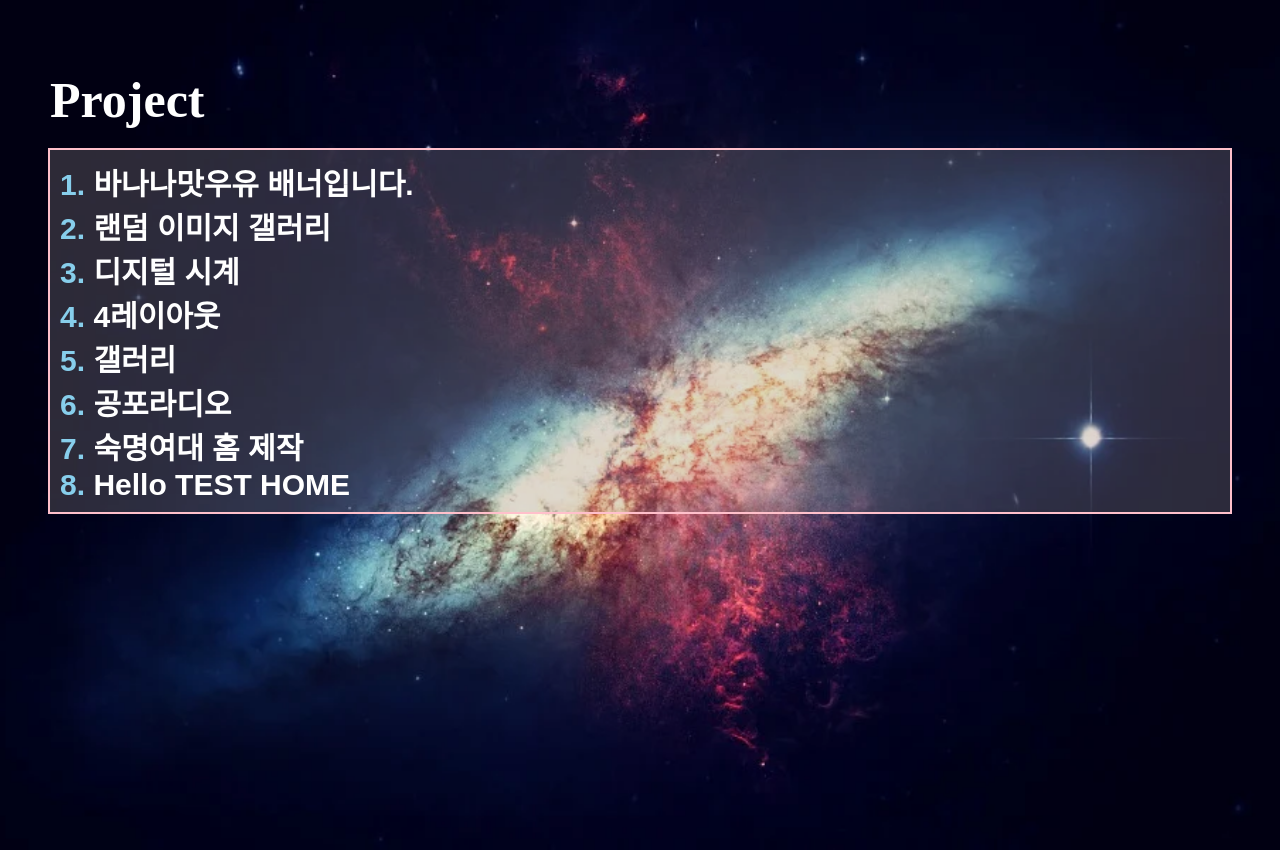
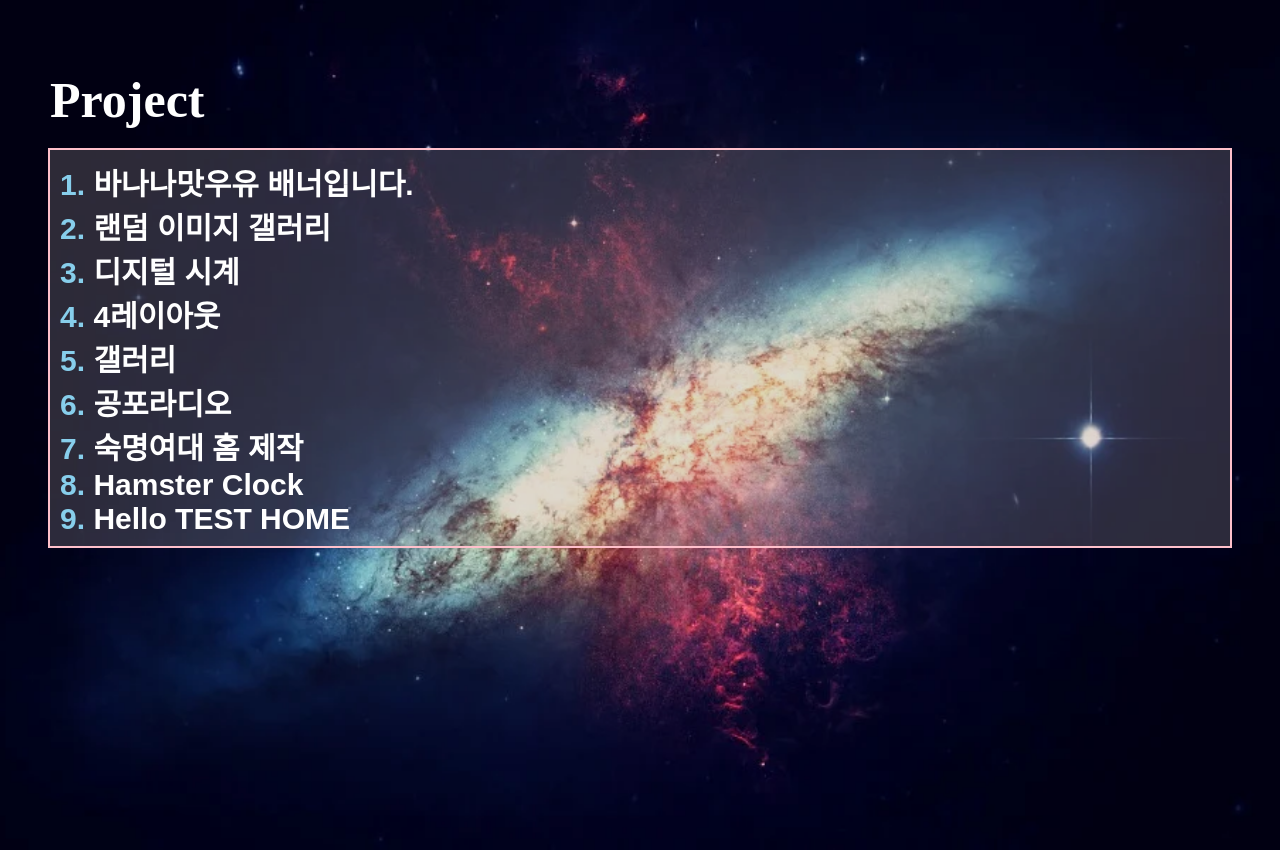
Before and after one commit to canelian/PROJECT-POTFOLIO, a plain HTML site: page index.html in a window 1280 px wide. Drawn offline with Linux system fonts and the light colour scheme.

Commit message:
main index up

```diff
--- a/index.html
+++ b/index.html
@@ -106,6 +106,11 @@
         <br>
         <li class="number-7">
           <span class="main-num">8.</span>
+          <a href="./acivity_clock/index.html" target="_blank" rel="noopener noreferrer">Hamster Clock</a>
+        </li>
+        <br>
+        <li class="number-7">
+          <span class="main-num">9.</span>
           <a href="./Hello/Index.html" target="_blank" rel="noopener noreferrer">Hello TEST HOME</a>
         </li>
       </ul>
```
